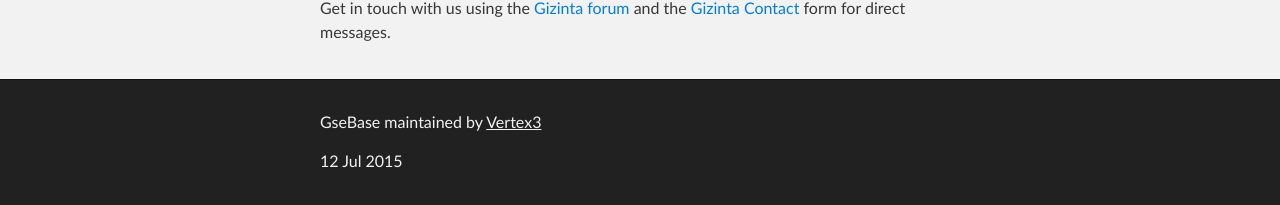
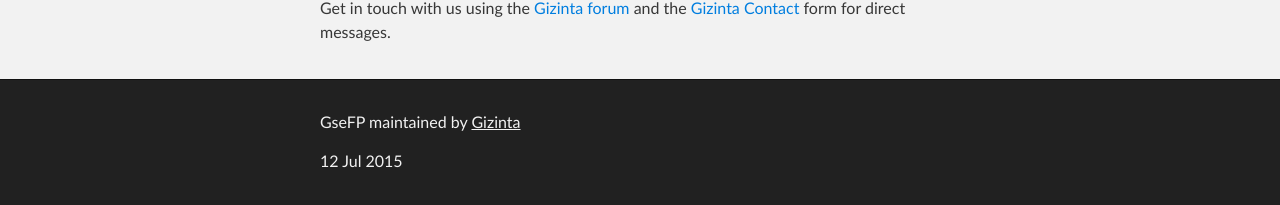
Before and after one commit to Gizinta/gseFP, a Jekyll site: the page built from index.html, in a window 1280 px wide. Shown: the part 775-980 px from the top of the page. Built offline with Jekyll 4.4.1, drawn with Linux system fonts in a browser that asks for light colours.

Commit message:
Updated footer.html

```diff
--- a/_includes/footer.html
+++ b/_includes/footer.html
@@ -1,7 +1,7 @@
 <!-- FOOTER  -->
 <div id="footer_wrap" class="outer">
   <footer class="inner">
-	<p class="copyright">GseBase maintained by <a href="https://github.com/Vertex3">Vertex3</a></p>
+	<p class="copyright">GseFP maintained by <a href="https://github.com/Gizinta">Gizinta</a></p>
 	<p>{{ site.time | date_to_string }}</p>
   </footer>
 </div>
```
